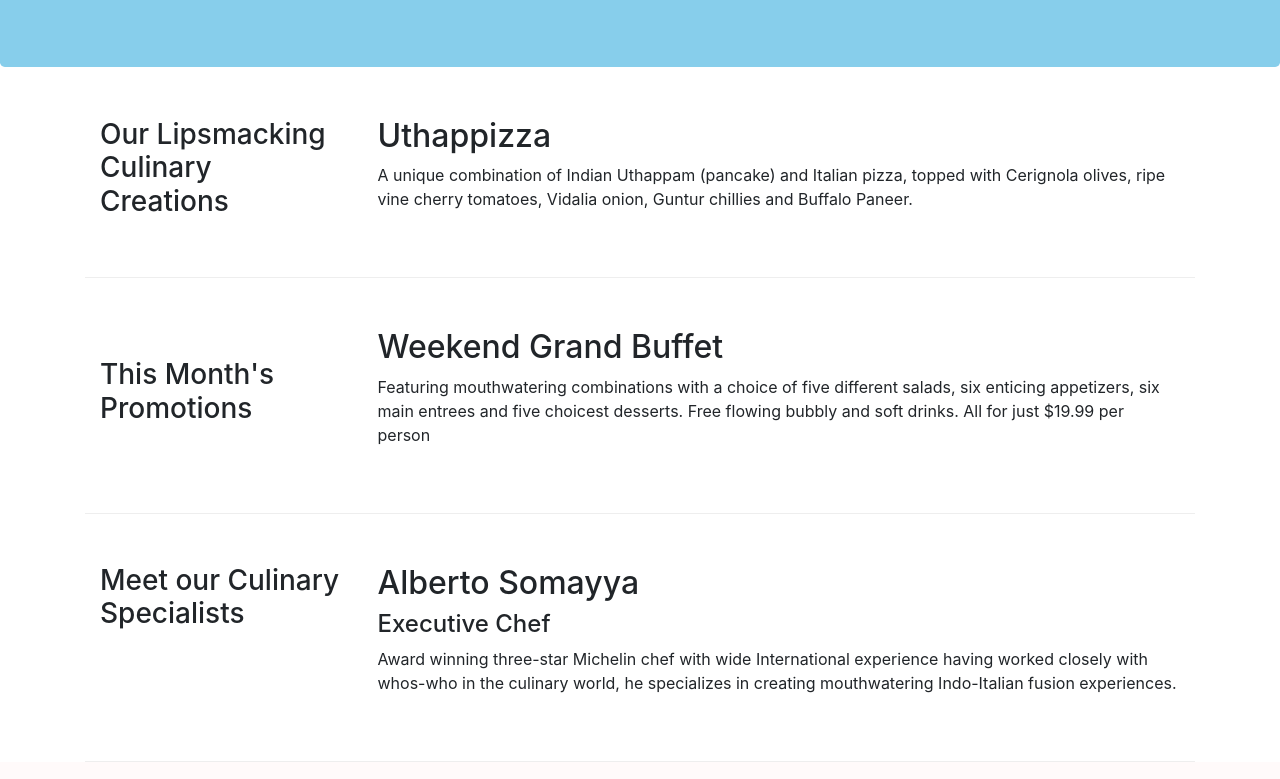
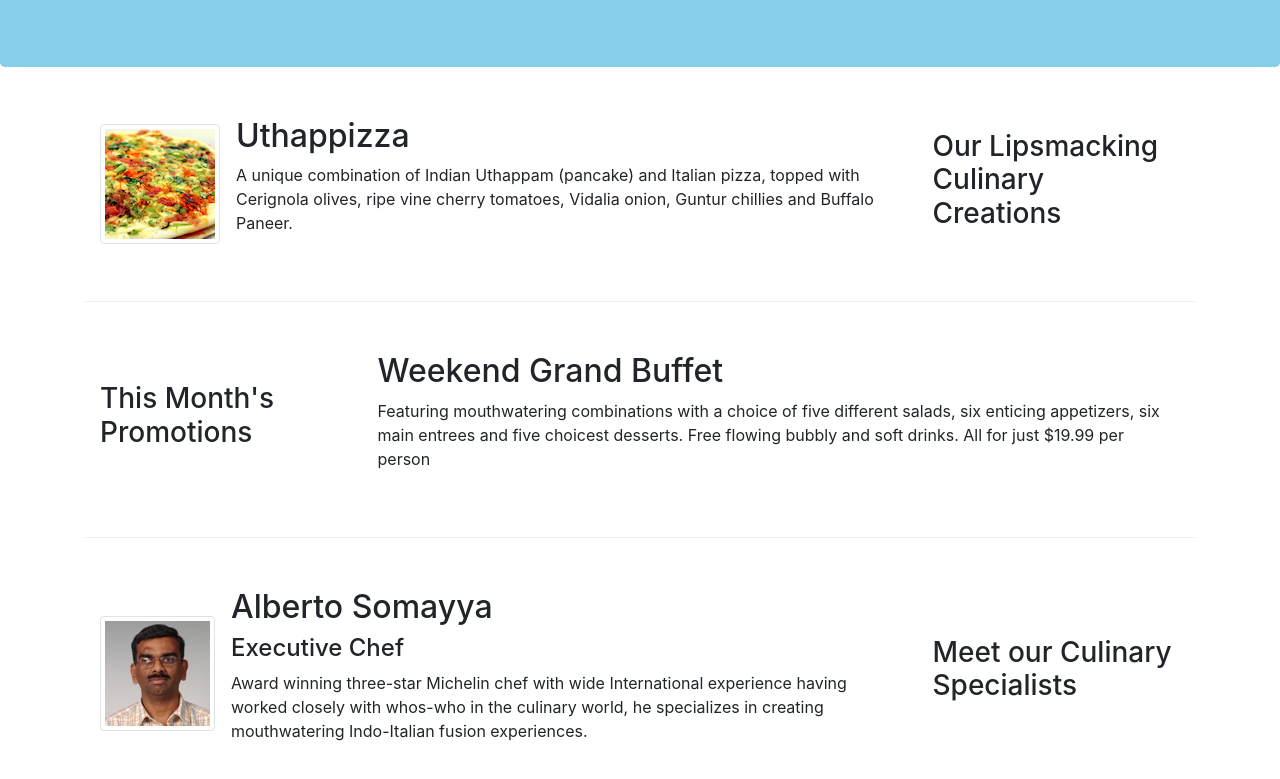
Before and after one commit to Okamoto-001/Hotel-Booking, a website: page index.html in a window 1280 px wide. Shown: the part 267-1046 px from the top of the page. Drawn offline with nearby package versions, Linux system fonts and the light colour scheme.

Commit message:
Images and Media

```diff
--- a/index.html
+++ b/index.html
@@ -20,13 +20,13 @@
             <button class="navbar-toggler" type="button" data-toggle="collapse" data-targe="#Navbar">
                 <sapn class="navbar-toggler-icon"></sapn>
             </button>
-            <a class = "navbar-brand mr-auto" href = "#"> Ristorante Con Fusion</a>
+            <a class="navbar-brand mr-auto" href="#"><img src="img/logo.png" height="30" width="41"></a>
             <div class="collapse navbar-collapse" id="Navbar">
                 <ul class="navbar-nav mr-auto">
                     <li class="nav-item active"><a class="nav-link" href="#"><span class="fa fa-home fa-lg"></span> Home</a></li>
                     <li class="nav-item"><a class="nav-link" href="./aboutus.html"><span class="fa fa-info fa-lg"></span> About</a></li>
                     <li class="nav-item"><a class="nav-link" href="#"><span class="fa fa-list fa-lg"></span> Menu</a></li>
-                    <li class="nav-item"><a class="nav-link" href="#"><span class="fa fa-address-card fa-lg"></span> Contact</a></li>
+                    <li class="nav-item"><a class="nav-link" href="./contactus.html"><span class="fa fa-address-card fa-lg"></span> Contact</a></li>
                 </ul>
             </div>
         </div>
@@ -49,9 +49,19 @@
             <div class = "col-12 col-sm-4 col-md-3">
                 <h3>Our Lipsmacking Culinary Creations</h3>
             </div>
-            <div class = "col col-sm col-md">
-                <h2>Uthappizza</h2>
-                <p>A unique combination of Indian Uthappam (pancake) and Italian pizza, topped with Cerignola olives, ripe vine cherry tomatoes, Vidalia onion, Guntur chillies and Buffalo Paneer.</p>
+            <div class = "col col-sm order-sm-first col-md">
+                <div class="media">
+                    <img class="d-flex mr-3 img-thumbnail align-self-center"
+                            src="img/uthappizza.png" alt="Uthappizza">
+                    <div class="media-body">
+                        <h2 class="mt-0">Uthappizza</h2>
+                        <p class="d-none d-sm-block">A unique combination of Indian Uthappam (pancake) and
+                            Italian pizza, topped with Cerignola olives, ripe vine
+                            cherry tomatoes, Vidalia onion, Guntur chillies and
+                            Buffalo Paneer.
+                        </p>
+                    </div>
+                </div>
             </div>
         </div>
 
@@ -66,14 +76,24 @@
             </div>
         </div>
 
-        <div class = "row row-content">
+        <div class = "row row-content align-items-center">
             <div class = "col-12 col-sm-4 col-md-3">
                 <h3>Meet our Culinary Specialists</h3>
             </div>
-            <div class = "col col-sm col-md">
-                <h2>Alberto Somayya</h2>
-                <h4>Executive Chef</h4>
-                <p>Award winning three-star Michelin chef with wide International experience having worked closely with whos-who in the culinary world, he specializes in creating mouthwatering Indo-Italian fusion experiences. </p>
+            <div class = "col col-sm order-sm-first col-md">
+                <div class="media">
+                    <img class="d-flex mr-3 img-thumbnail align-self-center"
+                            src="img/alberto.png" alt="Alberto Somayya">
+                    <div class="media-body">
+                        <h2 class="mt-0">Alberto Somayya</h2>
+                        <h4>Executive Chef</h4>
+                        <p class="d-none d-sm-block">Award winning three-star Michelin chef with wide
+                            International experience having worked closely with
+                            whos-who in the culinary world, he specializes in
+                            creating mouthwatering Indo-Italian fusion experiences.
+                        </p>
+                    </div>
+                </div>
             </div>
         </div>
     </div>
```
Also changed, not shown: aboutus.html (+4 -3 lines), contactus.html (+2 -2 lines), img/alberto.png (added), img/buffet.png (added), img/logo.png (added), img/uthappizza.png (added), 1 other file.
